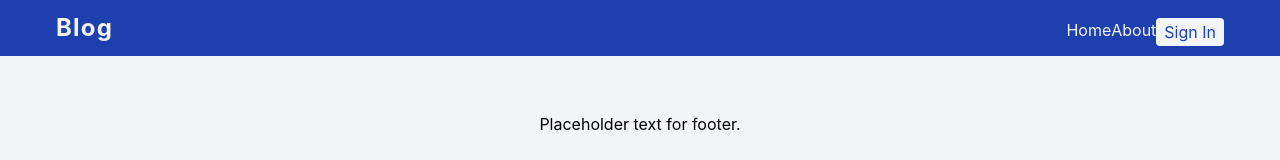
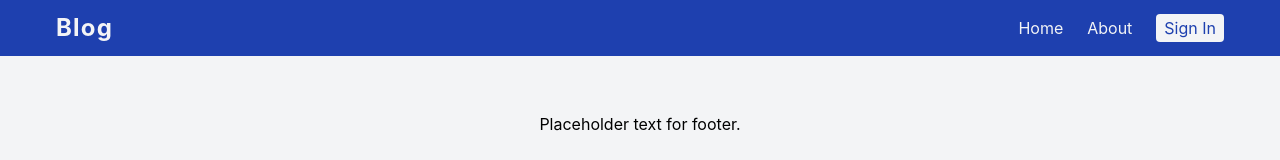
Before and after one commit to MattB09/blog_backend, a Next.js app in the folder app/: page /addpost in a window 1280 px wide. Shown: the top 160 px of the page. Built offline with nearby package versions, Linux system fonts and the light colour scheme.

Commit message:
Added responsive variant to margin in tailwind css.

```diff
--- a/app/tailwind.config.js
+++ b/app/tailwind.config.js
@@ -6,7 +6,7 @@ module.exports = {
   },
   variants: {
     extend: {},
-    margin: ["last"]
+    margin: ["last", "responsive"]
   },
   plugins: [],
 }
```
Also changed, not shown: app/pages/addpost.tsx (+0 -7 lines).
